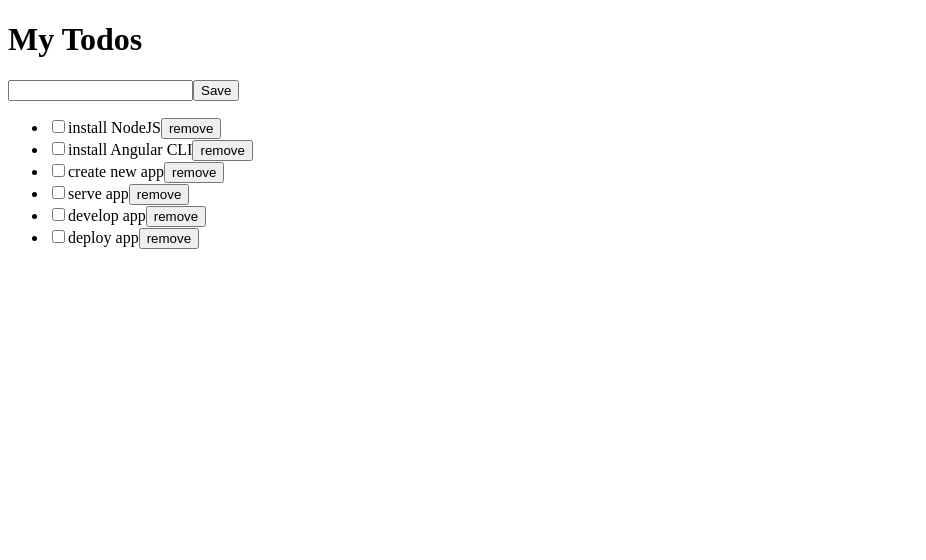
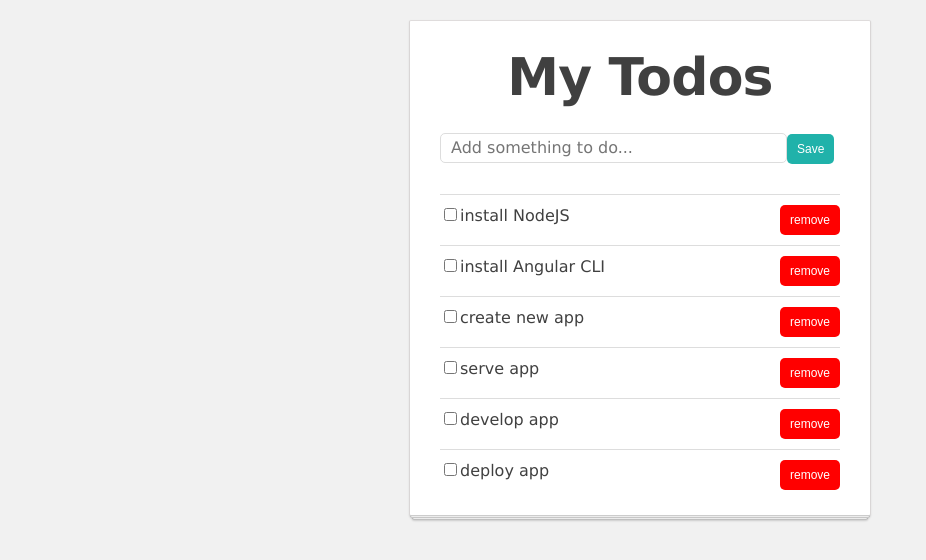
Before and after one commit to Angular-AfterHours/todo-list, an Angular app: page / in a window 1280 px wide. Shown: the top 560 px of the page, without its empty margins (0-926 px from the left). Built offline with nearby package versions, Linux system fonts and the light colour scheme.

Commit message:
Adding style to the project

```diff
--- a/src/app/input/input.component.ts
+++ b/src/app/input/input.component.ts
@@ -3,15 +3,18 @@ import { Component, OnInit, Output, EventEmitter, Input } from '@angular/core';
 @Component({
   selector: 'todo-input',
   template: `
-    <input #inputElem
+
+      <input class="todoInput" #inputElem
            [value]="title"
+           placeholder="Add something to do..."
            (keyup.enter)="changeTitle($event.target.value)"
            (blur)="cancelEdit($event.target)"
            (keyup.esc)="$event.target.blur()">
 
-    <button (click)="changeTitle(inputElem.value)">
-      Save
-    </button>
+      <button class="btn" (click)="changeTitle(inputElem.value)">
+        Save
+     </button>
+
   `,
   styleUrls: ['./input.component.css']
 })
--- a/src/app/list-manager/list-manager.component.ts
+++ b/src/app/list-manager/list-manager.component.ts
@@ -4,12 +4,13 @@ import { TodoListService } from '../todo-list.service';
 @Component({
   selector: 'todo-list-manager',
   template: `
+    <div class="todo">
       <h1>
         {{title}}
       </h1>
-
+      <div class="todoAdd">
         <todo-input (submit)="addItem($event)"></todo-input>
-
+      </div>
       <ul>
         <li *ngFor="let item of todoList">
           <todo-item [item]="item"
@@ -18,6 +19,7 @@ import { TodoListService } from '../todo-list.service';
           </todo-item>
         </li>
       </ul>
+    </div>
   `,
   styleUrls: ['./list-manager.component.css']
 })
--- a/src/app/todo-item/item.component.ts
+++ b/src/app/todo-item/item.component.ts
@@ -3,6 +3,7 @@ import { Component, OnInit, Input, EventEmitter, Output } from '@angular/core';
 @Component({
   selector: 'todo-item',
   template: `
+    <div class="todoItem">
     <input type="checkbox">
 
     <span [hidden]="editing"
@@ -13,9 +14,10 @@ import { Component, OnInit, Input, EventEmitter, Output } from '@angular/core';
                 (submit)="changeItemTitle($event)" (cancel)="cancelEdit($event)">
     </todo-input>
 
-    <button (click)="removeItem()">
+    <button class="btn btnRed" (click)="removeItem()">
       remove
     </button>
+    </div>
   `,
   styleUrls: ['./item.component.css']
 })
--- a/src/styles.css
+++ b/src/styles.css
@@ -1 +1,99 @@
 /* You can add global styles to this file, and also import other style files */
+html, body, div, span, applet, object, iframe,
+h1, h2, h3, h4, h5, h6, p, blockquote, pre,
+a, abbr, acronym, address, big, cite, code,
+del, dfn, em, img, ins, kbd, q, s, samp,
+small, strike, strong, sub, sup, tt, var,
+b, u, i, center,
+dl, dt, dd, ol, ul, li,
+fieldset, form, label, legend,
+table, caption, tbody, tfoot, thead, tr, th, td,
+article, aside, canvas, details, embed,
+figure, figcaption, footer, header, hgroup,
+menu, nav, output, ruby, section, summary,
+time, mark, audio, video {
+	margin: 0;
+	padding: 0;
+	border: 0;
+	font-size: 100%;
+	font: inherit;
+	vertical-align: baseline;
+}
+/* HTML5 display-role reset for older browsers */
+article, aside, details, figcaption, figure,
+footer, header, hgroup, menu, nav, section {
+	display: block;
+}
+body {
+	line-height: 1;
+    background: #f1f1f1;
+    font-size: 16px;
+	line-height: 22px;
+	color: #404040;
+    font-family: 'Lucida Grande', Verdana, sans-serif;
+}
+ol, ul {
+	list-style: none;
+}
+blockquote, q {
+	quotes: none;
+}
+blockquote:before, blockquote:after,
+q:before, q:after {
+	content: '';
+	content: none;
+}
+table {
+	border-collapse: collapse;
+	border-spacing: 0;
+}
+
+.todoMain { background: #ffffff; padding: 20px; width: 400px; box-shadow: 0 0 6px 0 #ddd; margin: 25px auto 0;}
+.todoMain h1 { font-size: 50px; line-height: 52px; color: dodgerblue;  margin-bottom: 20px;}
+.todoAdd {margin-bottom: 20px;}
+.todoInput {padding: 4px 10px 4px;  font-size: 16px; font-family: 'Lucida Grande', Verdana, sans-serif;line-height: 20px; border: solid 1px #dddddd; border-radius: 5px;}
+.btn { background: lightseagreen; color: #fff;  padding: 3px 10px; margin: 0 auto; border: none;  border-radius: 5px; font-size: 12px; line-height: 24px; cursor: pointer;}
+.btn:hover {background: lightslategrey;}
+.btnRed {background: red; float:right;}
+.btnRed:hover {background: darkred;}
+.todoItem {padding: 10px 0; border-top: solid 1px #ddd; min-height: 30px;}
+.todoAdd {margin-bottom: 30px;}
+.todoAdd input {width: 325px}
+
+.todo h1 { font-size: 52px; line-height: 52px;  margin-bottom: 30px; font-weight: bold; text-align: center; letter-spacing: -0.8px;}
+.todo {
+  position: relative;
+  width: 400px;
+  padding: 30px 30px 15px;
+  background: white;
+  border: 1px solid;
+  border-color: #dfdcdc #d9d6d6 #ccc;
+  border-radius: 2px;
+  -webkit-box-shadow: 0 1px 2px rgba(0, 0, 0, 0.1);
+  box-shadow: 0 1px 2px rgba(0, 0, 0, 0.1);
+  margin: 20px auto;
+}
+.todo:before, .todo:after {
+  content: '';
+  position: absolute;
+  z-index: -1;
+  height: 4px;
+  background: white;
+  border: 1px solid #ccc;
+  border-radius: 2px;
+}
+.todo:after {
+  bottom: -3px;
+  left: 0;
+  right: 0;
+  -webkit-box-shadow: 0 1px 2px rgba(0, 0, 0, 0.1);
+  box-shadow: 0 1px 2px rgba(0, 0, 0, 0.1);
+}
+.todo:before {
+  bottom: -5px;
+  left: 2px;
+  right: 2px;
+  border-color: #c4c4c4;
+  -webkit-box-shadow: 0 1px 2px rgba(0, 0, 0, 0.15);
+  box-shadow: 0 1px 2px rgba(0, 0, 0, 0.15);
+}
```
Lines whose indentation alone changed are shown as unchanged.
